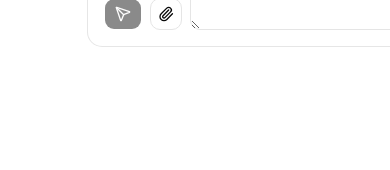
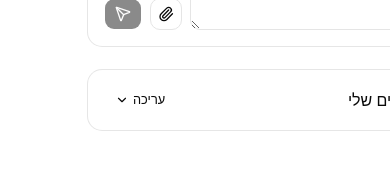
Before and after one commit to shoshanabezalel/strauss-car-advisor, a Next.js app: page /employee in a window 390 px wide. Shown: the part 346-516 px from the top of the page. Built offline with nearby package versions, Linux system fonts and the light colour scheme.

Commit message:
F7: stretch the profile card on phones
- self-start shrank it to content width in the mobile column

```diff
--- a/src/app/employee/profile-panel.tsx
+++ b/src/app/employee/profile-panel.tsx
@@ -111,7 +111,7 @@ export function ProfilePanel({
   const busy = disabled || saving;
 
   return (
-    <Card data-testid="profile-panel" className="self-start">
+    <Card data-testid="profile-panel" className="lg:self-start">
       <CardHeader>
         <CardTitle className="flex items-center justify-between gap-2 text-base">
           הפרטים שלי
```
